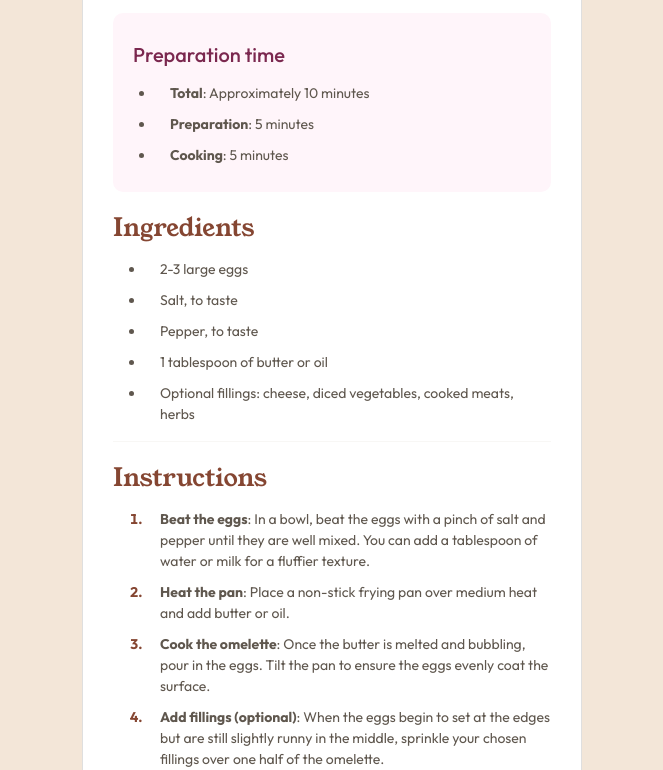
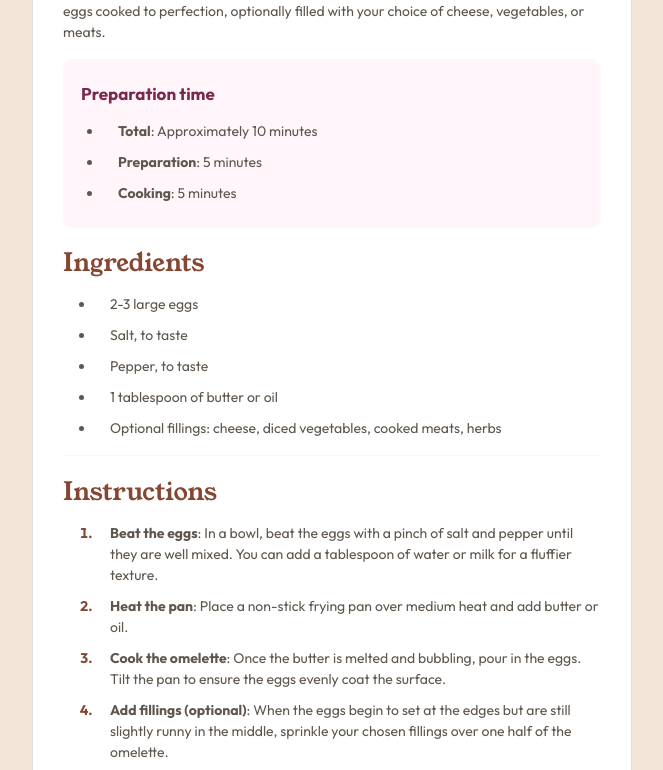
Before and after one commit to Avanti-L/recipe-page, a plain HTML site: page index.html in a window 1280 px wide. Shown: the part 449-1219 px from the top of the page, without its empty margins (308-971 px from the left). Drawn offline with Linux system fonts and the light colour scheme.

Commit message:
Improved the code

```diff
--- a/css/style.css
+++ b/css/style.css
@@ -10,10 +10,10 @@ body {
 
 .card {
     margin: 80px auto;
-    width: 500px;
+    width: 600px;
     background-color: hsl(0, 0%, 100%);
     padding: 30px;
-    border-radius: 20px;
+    border-radius: 16px;
 }
 
 .card-img {
@@ -24,13 +24,14 @@ body {
 .preparation-time {
     background-color:  hsl(330, 100%, 98%);
     border-radius: 10px;
-    padding: 10px;
+    padding: 8px;
 }
 
 h3 {
     color: hsl(332, 51%, 32%);
     margin-left: 10px;
-    font-size: 20px;
+    font-size: 17px;
+    font-weight: bold;
 }
 
 h1, h2{
--- a/index.html
+++ b/index.html
@@ -18,7 +18,8 @@
 </head>
 <body>
   <main class="container">
-    <div class="card">
+    <div class="row">
+      <div class="card col-md-6">
         <img class="card-img" src="assets/images/image-omelette.jpeg" alt="omelette">
         <h1>Simple Omelette Recipe</h1>
         <p>
@@ -77,6 +78,7 @@
           </div>
         </div>
       </div>
+    </div>
   </main>
   <footer>
     <div class="attribution">
```
Lines whose indentation alone changed are shown as unchanged.
